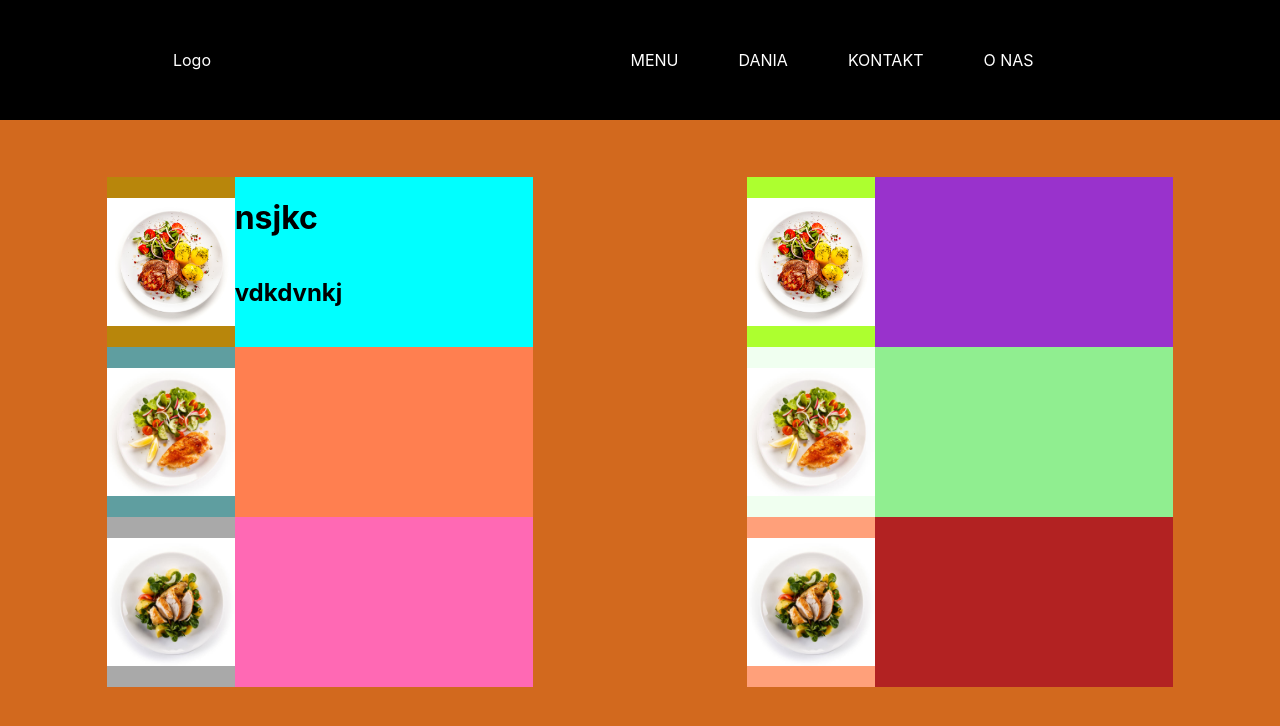
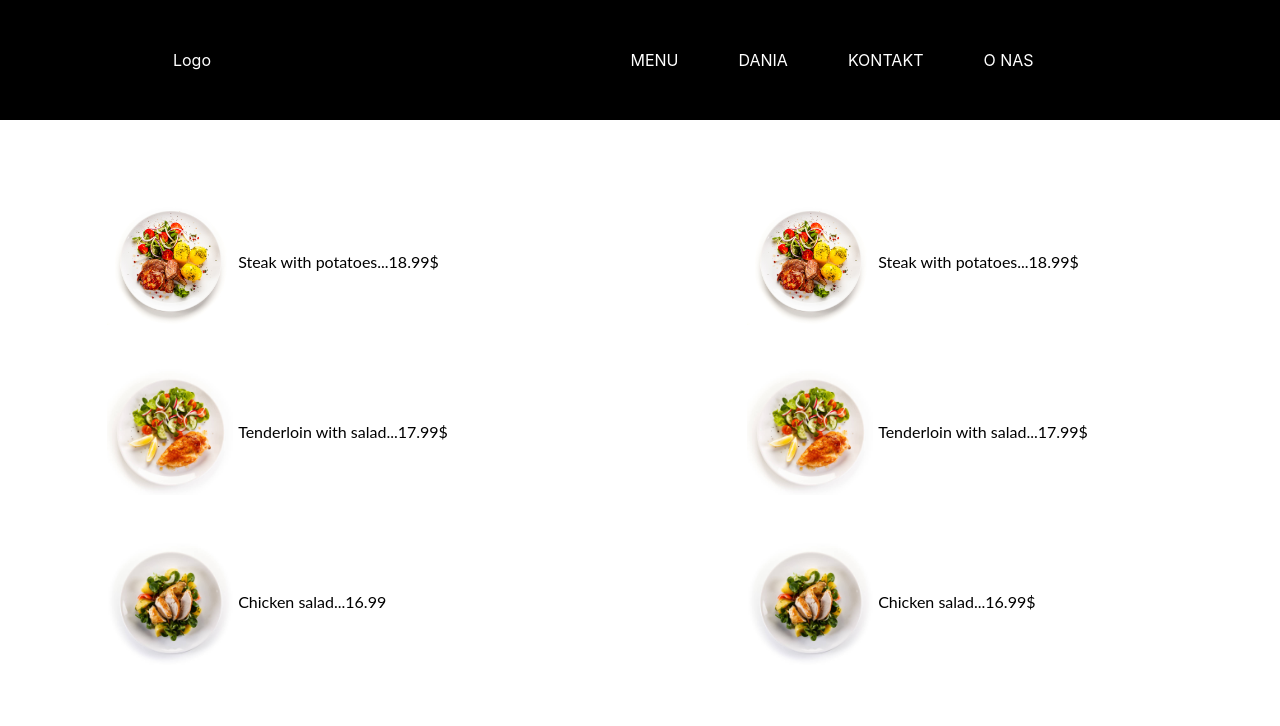
Before and after one commit to oktawia678/restaurant_page, a React (Create React App) app: page /Menu in a window 1280 px wide. Shown: the top 726 px of the page. Built offline with nearby package versions, Linux system fonts and the light colour scheme.

Commit message:
change color page

```diff
--- a/src/pages/Menu/Menu.css
+++ b/src/pages/Menu/Menu.css
@@ -4,7 +4,7 @@
     height: 85vh;
     grid-template-rows: repeat(24, 1fr);
     grid-template-columns: repeat(24, 1fr);
-    background-color: chocolate;
+    background-color: white;
 
 }
 .offer_left{
@@ -12,48 +12,48 @@
     flex-direction: column;
     grid-column: 3  / 11;
     grid-row: 3 / 21 ;
-    background-color: cornflowerblue;
+    background-color: white;
 }
 .offer_right{
     display: flex;
     flex-direction: column;
     grid-column: 15 / 23    ;
     grid-row: 3 / 21;
-    background-color: cornflowerblue;
+    background-color: white;
 }
 .option_dish_one{
     display: flex;
     flex: 1;
-    background-color: blueviolet;
+    background-color: white;
 }
 .option_dish_two{
     display: flex;
     flex: 1;
-    background-color: brown;
+    background-color: white;
 }
 .option_dish_three{
     display: flex;
     flex: 1;
-    background-color: chartreuse;
+    background-color: white;
 }
 .option_dish_four{
     display: flex;
     flex: 1;
-    background-color:darkmagenta;
+    background-color:white;
 }
 .option_dish_five{
     display: flex;
     flex: 1;
-    background-color: darkblue;
+    background-color: white;
 }
 .option_dish_six{
     display: flex;
     flex: 1;
-    background-color: darkslategray;
+    background-color: white;
 }
 .food_example_one{
     display: flex;
-    background-color: darkgoldenrod;
+    background-color: white;
     width: 30%;
     height: 100%;
     background-image:url(../../photo_plate_one.jpg);
@@ -61,24 +61,14 @@
     background-size: 100%;
     background-position: 50% 50%;
 }
-.text_price_one{
-    display: flex;
-    flex-direction: column;
-    background-color: aqua;
-    width: 70%;
-    height: 100%;
 
 
 
-}
-.text_price_one > h1 {
-    display: flex;
 
 
-}
 .food_example_two{
     display: flex;
-    background-color:cadetblue;
+    background-color:white;
     width: 30%;
     height: 100%;
     background-image: url(../../photo_plate_two.jpg);
@@ -87,15 +77,9 @@
     background-position: 50% 50%;
 
 }
-.text_price_two{
-    display: flex;
-    background-color:coral;
-    width: 70%;
-    height: 100%;
-}
 .food_example_three{
     display: flex;
-    background-color: darkgray;
+    background-color: white;
     width: 30%;
     height: 100%;
     background-image: url(../../photo_plate_three.jpg);
@@ -103,15 +87,19 @@
     background-size: 100%;
     background-position: 50% 50%
 }
-.text_price_three{
+.text_price {
     display: flex;
-    background-color: hotpink;
+    background-color: white;
     width: 70%;
     height: 100%;
+    align-items: center;
+    font-family: 'Lato',sans-serif;
+    line-height: 1,5;
+    margin-left: 5px;
 }
 .food_example_four{
     display: flex;
-    background-color: greenyellow;
+    background-color: white;
     width: 30%;
     height:100%;
     background-image: url(../../photo_plate_one.jpg);
@@ -119,15 +107,10 @@
     background-size: 100%;
     background-position: 50% 50%;
 }
-.text_price_four{
-    display: flex;
-    background-color:darkorchid;
-    width: 70%;
-    height: 100%;
-}
+
 .food_example_five{
     display: flex;
-    background-color: honeydew;
+    background-color: white;
     width: 30%;
     height: 100%;
     background-image: url(../../photo_plate_two.jpg);
@@ -135,15 +118,10 @@
     background-size: 100%;
     background-position: 50% 50%;
 }
-.text_price_five{
-    display: flex;
-    background-color: lightgreen;
-    width: 70%;
-    height: 100%;
-}
+
 .food_example_six{
     display: flex;
-    background-color: lightsalmon;
+    background-color: white;
     width: 30%;
     height: 100%;
     background-image: url(../../photo_plate_three.jpg);
@@ -151,9 +129,3 @@
     background-size:100%;
     background-position: 50% 50%;
 }
-.text_price_six{
-    display: flex;
-    background-color: firebrick;
-    width: 70%;
-    height: 100%;
-}
--- a/src/pages/Menu/Menu.js
+++ b/src/pages/Menu/Menu.js
@@ -1,52 +1,52 @@
-import './Menu.css'
-import { Header } from "../../components/header/Header"
-export const Menu  = () => {
+import "./Menu.css";
+import { Header } from "../../components/header/Header";
+export const Menu = () => {
+  return (
+    <>
+      <Header />
+      <div className="container_menu_card">
+        <div className="offer_left">
+          <div className="option_dish_one">
+            <div className="food_example_one"></div>
+            <div className="text_price">
+          Steak with potatoes...18.99$
+            </div>
+          </div>
+          <div className="option_dish_two">
+            <div className="food_example_two"></div>
+            <div className="text_price">
+              Tenderloin with salad...17.99$
+            </div>
+          </div>
 
-
-return(
-    <>
-    <Header/>
-    <div className="container_menu_card">
-        <div className='offer_left'>
-            <div className='option_dish_one'>
-                <div className='food_example_one'></div>
-                <div className='text_price_one'>
-                    <h1>nsjkc</h1>
-                    <h2>vdkdvnkj</h2>
-                </div>
+          <div className="option_dish_three">
+            <div className="food_example_three"></div>
+            <div className="text_price">
+    Chicken salad...16.99
             </div>
-            <div className='option_dish_two'>
-                <div className='food_example_two'></div>
-                <div className='text_price_two'></div>
+          </div>
+        </div>
+        <div className="offer_right">
+          <div className="option_dish_four">
+            <div className="food_example_four"></div>
+            <div className="text_price">
+    Steak with potatoes...18.99$
             </div>
-
-            <div className='option_dish_three'>
-                <div className='food_example_three'></div>
-                <div className='text_price_three'></div>
+          </div>
+          <div className="option_dish_five">
+            <div className="food_example_five"></div>
+            <div className="text_price">
+                Tenderloin with salad...17.99$
             </div>
-
+          </div>
+          <div className="option_dish_six">
+            <div className="food_example_six"></div>
+            <div className="text_price">
+Chicken salad...16.99$
+            </div>
+          </div>
         </div>
-        <div className='offer_right'>
-            <div className='option_dish_four'>
-                <div className='food_example_four'></div>
-                <div className='text_price_four'></div>
-            </div>
-            <div className='option_dish_five'>
-                <div className='food_example_five'></div>
-                <div className='text_price_five'></div>
-            </div>
-            <div className='option_dish_six'>
-                <div className='food_example_six'></div>
-                <div className='text_price_six'></div>
-            </div>
-        </div>
-
-
-    </div>
-
+      </div>
     </>
-    )
-
-
-
-}
+  );
+};
```
